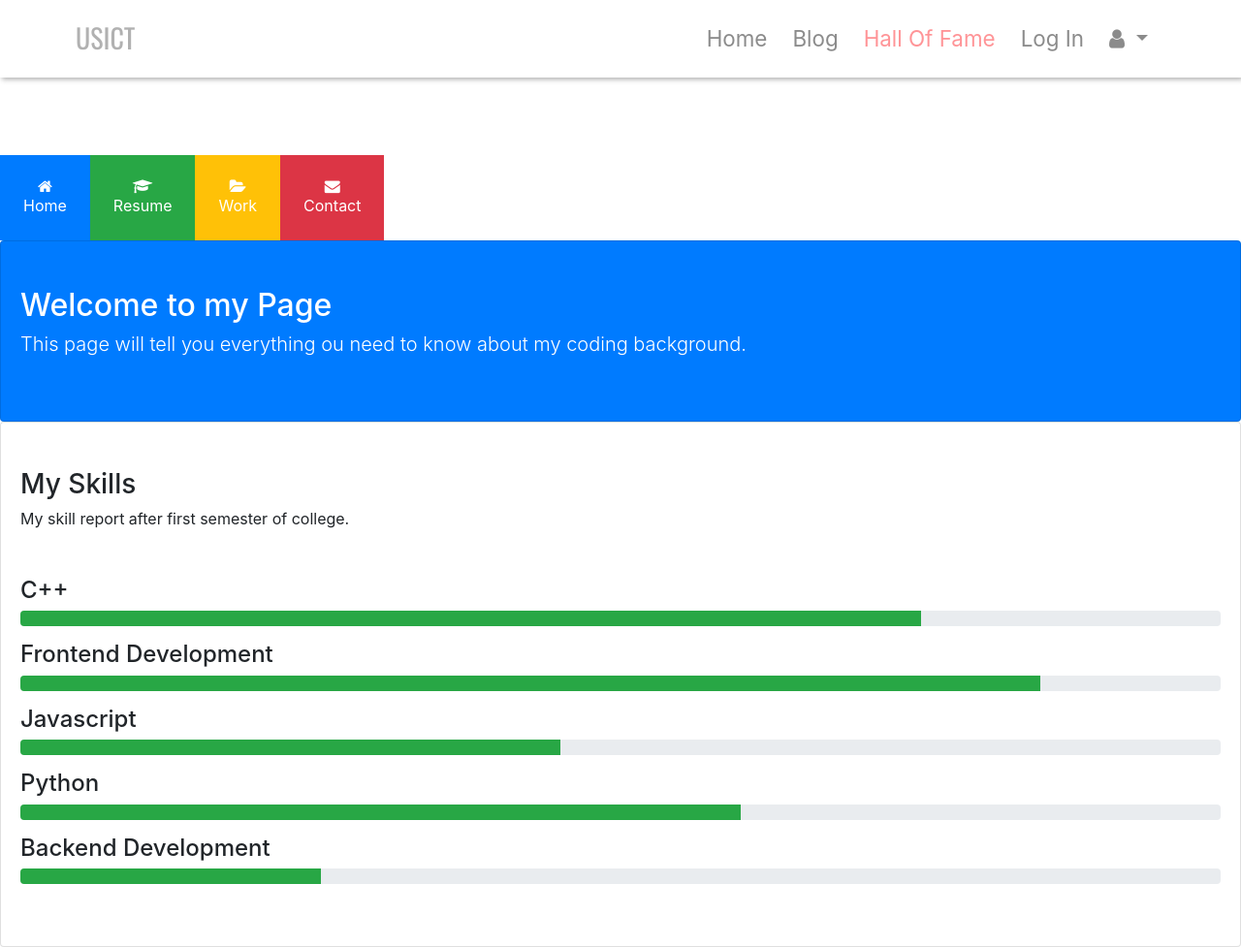
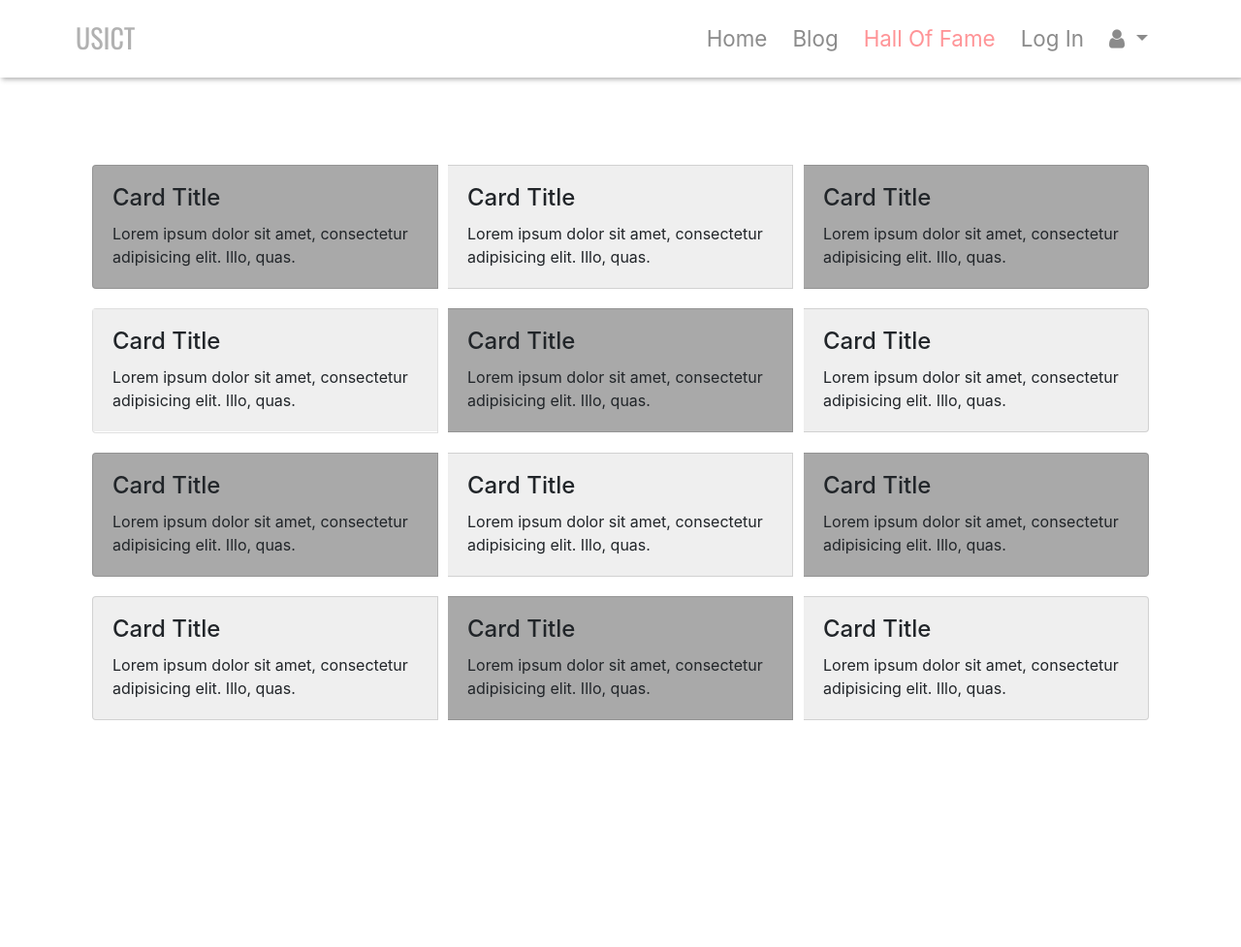
Before and after one commit to silent-lad/usict, a plain HTML site: page hall.html in a window 1280 px wide. Shown: the whole page at 97% size. After the commit the page ends 800 px from the top, so only its background shows below. Drawn offline with nearby package versions, Linux system fonts and the light colour scheme.

Commit message:
Alpha-release-hall-proto

```diff
--- a/hall.html
+++ b/hall.html
@@ -83,61 +83,136 @@
   </div>
 
   <!-- empty space -->
-  <div style="height:20vh;"></div>
+  <div style="height:20vh;">
 
-  <div>
-    <div class="d-flex flex-row text-white align-items-stretch text-center">
-      <div class="port-item p-4 bg-primary" data-toggle="collapse" data-target="#tile1">
-        <i class="fa fa-home d-block"></i> Home
   </div>
-      <div class="port-item p-4 bg-success" data-toggle="collapse" data-target="#tile2">
-        <i class="fa fa-graduation-cap d-block"></i> Resume
+
+  <div class="container animatedParent hallOfFame" data-sequence="200">
+    <div class="card-group">
+      <div class="card od animated growIn" data-toggle="collapse" data-target="#tile1" data-id="1">
+        <div class="card-body">
+            <h4 class="card-title">Card Title</h4>
+            <p class="card-text">Lorem ipsum dolor sit amet, consectetur adipisicing elit. Illo, quas.</p>
         </div>
-      <div class="port-item p-4 bg-warning" data-toggle="collapse" data-target="#tile3">
-        <i class="fa fa-folder-open d-block"></i> Work
       </div>
-      <div class="port-item p-4 bg-danger" data-toggle="collapse" data-target="#tile3">
-        <i class="fa fa-envelope d-block"></i> Contact
+      <div class="card ev animated growIn" data-id="2">
+        <div class="card-body">
+            <h4 class="card-title">Card Title</h4>
+            <p class="card-text">Lorem ipsum dolor sit amet, consectetur adipisicing elit. Illo, quas.</p>
+        </div>
+      </div>
+      <div class="card od animated growIn" data-id="3">
+        <div class="card-body">
+            <h4 class="card-title">Card Title</h4>
+            <p class="card-text">Lorem ipsum dolor sit amet, consectetur adipisicing elit. Illo, quas.</p>
         </div>
       </div>
     </div>
 
       <!-- tile1 -->
-  <div id="tile1" class="collapse show">
-      <div class="card card-body bg-primary text-white py-5">
-        <h2>Welcome to my Page</h2>
+    <div id="tile1" class="collapse ">
+      <div class="card card-body wm text-white py-5">
+        <h2>Mr. Mahanubhav Sharma</h2>
         <p class="lead">
-            This page will tell you everything ou need to know about my coding background.
+            A short note on him Over Here.
         </p>
       </div>
-      <div class="card card-body py-5">
-        <h3>My Skills</h3>
-        <p>
-          My skill report after first semester of college.
-        </p>
+      <div class="card card-body py-5 carbon">
+        <h3>His Skills</h3>
         <hr>
-        <h4>C++</h4>
+        <h4>Koi Bhi FrameWork</h4>
         <div class="progress mb-3">
           <div class="progress-bar bg-success" style="width:75%"></div>
         </div>
-        <h4>Frontend Development</h4>
-        <div class="progress mb-3">
-          <div class="progress-bar bg-success" style="width:85%"></div>
-        </div>
-        <h4>Javascript</h4>
+        <h4>Aur Koi expertise</h4>
         <div class="progress mb-3">
           <div class="progress-bar bg-success" style="width:45%"></div>
         </div>
-        <h4>Python</h4>
+        <h4>Aur bhi Cheeze</h4>
         <div class="progress mb-3">
           <div class="progress-bar bg-success" style="width:60%"></div>
         </div>
-        <h4>Backend Development</h4>
-        <div class="progress mb-3">
-          <div class="progress-bar bg-success" style="width:25%"></div>
+      </div>
+      <div class="card card-body py-5 smallBlog carbon">
+        <h3>My Message to you All.</h3>
+        <hr>
+        <p>Lorem ipsum dolor sit amet, consectetur adipisicing elit. Sequi maiores eligendi quaerat sit, praesentium eaque aperiam quibusdam voluptates commodi fuga aspernatur eius repudiandae impedit beatae veniam quos laudantium, amet error quasi maxime natus reiciendis molestiae vel sed nulla. Ad atque deleniti molestiae magni! Blanditiis, adipisci.</p>
+      </div>
+    </div>
+
+
+
+
+  <div class="card-group">
+    <div class="card" data-toggle="collapse" data-target="#tile1">
+      <div class="card-body ev animated growIn" data-id="2">
+          <h4 class="card-title">Card Title</h4>
+          <p class="card-text">Lorem ipsum dolor sit amet, consectetur adipisicing elit. Illo, quas.</p>
+      </div>
+    </div>
+    <div class="card od animated growIn" data-id="3">
+      <div class="card-body">
+          <h4 class="card-title">Card Title</h4>
+          <p class="card-text">Lorem ipsum dolor sit amet, consectetur adipisicing elit. Illo, quas.</p>
+      </div>
+    </div>
+    <div class="card ev animated growIn" data-id="4">
+      <div class="card-body">
+          <h4 class="card-title">Card Title</h4>
+          <p class="card-text">Lorem ipsum dolor sit amet, consectetur adipisicing elit. Illo, quas.</p>
       </div>
     </div>
   </div>
+
+
+
+
+  <div class="card-group">
+    <div class="card od animated growIn" data-id="3" >
+      <div class="card-body">
+          <h4 class="card-title">Card Title</h4>
+          <p class="card-text">Lorem ipsum dolor sit amet, consectetur adipisicing elit. Illo, quas.</p>
+      </div>
+    </div>
+    <div class="card ev animated growIn" data-id="4">
+      <div class="card-body">
+          <h4 class="card-title">Card Title</h4>
+          <p class="card-text">Lorem ipsum dolor sit amet, consectetur adipisicing elit. Illo, quas.</p>
+      </div>
+    </div>
+    <div class="card od animated growIn" data-id="5">
+      <div class="card-body">
+          <h4 class="card-title">Card Title</h4>
+          <p class="card-text">Lorem ipsum dolor sit amet, consectetur adipisicing elit. Illo, quas.</p>
+      </div>
+    </div>
+  </div>
+
+
+
+
+    <div class="card-group">
+      <div class="card ev animated growIn" data-id="4" >
+        <div class="card-body">
+            <h4 class="card-title">Card Title</h4>
+            <p class="card-text">Lorem ipsum dolor sit amet, consectetur adipisicing elit. Illo, quas.</p>
+        </div>
+      </div>
+      <div class="card od animated growIn" data-id="5">
+        <div class="card-body">
+            <h4 class="card-title">Card Title</h4>
+            <p class="card-text">Lorem ipsum dolor sit amet, consectetur adipisicing elit. Illo, quas.</p>
+        </div>
+      </div>
+      <div class="card ev animated growIn" data-id="6">
+        <div class="card-body">
+            <h4 class="card-title">Card Title</h4>
+            <p class="card-text">Lorem ipsum dolor sit amet, consectetur adipisicing elit. Illo, quas.</p>
+        </div>
+      </div>
+    </div>
+  </div>
+
 
 
 
@@ -147,7 +222,11 @@
   <script src="js/popper.min.js"></script>
   <script src="js/bootstrap.min.js"></script>
   <script type="text/javascript" src="js/css3-animate-it.js"></script>
-
+  <script>
+    $('.card').click(function(){
+      $('.collapse').collapse('hide');
+    });
+  </script>
   <script src="js/main.js"></script>
 </body>
 </html>
--- a/scss/style.scss
+++ b/scss/style.scss
@@ -111,3 +111,30 @@ $lol3: rgb(200,200,200);
 footer {
   background-color: $lol;
 }
+
+
+.hallOfFame {
+  .wm{
+    background-color: $watermelon-overlay;
+  }
+
+  .carbon {
+    background-color: $carbon;
+  }
+
+  .card {
+    margin: 10px;
+  }
+
+  .card-title:hover{
+    cursor: pointer;
+  }
+    .od {
+      background-color: $carbon;
+    }
+    .ev{
+      background-color: $neutral;
+    }
+
+
+}
```
Also changed, not shown: index.html (+12 -16 lines), css/style.css, 1 other file. Lines whose indentation alone changed are shown as unchanged.
